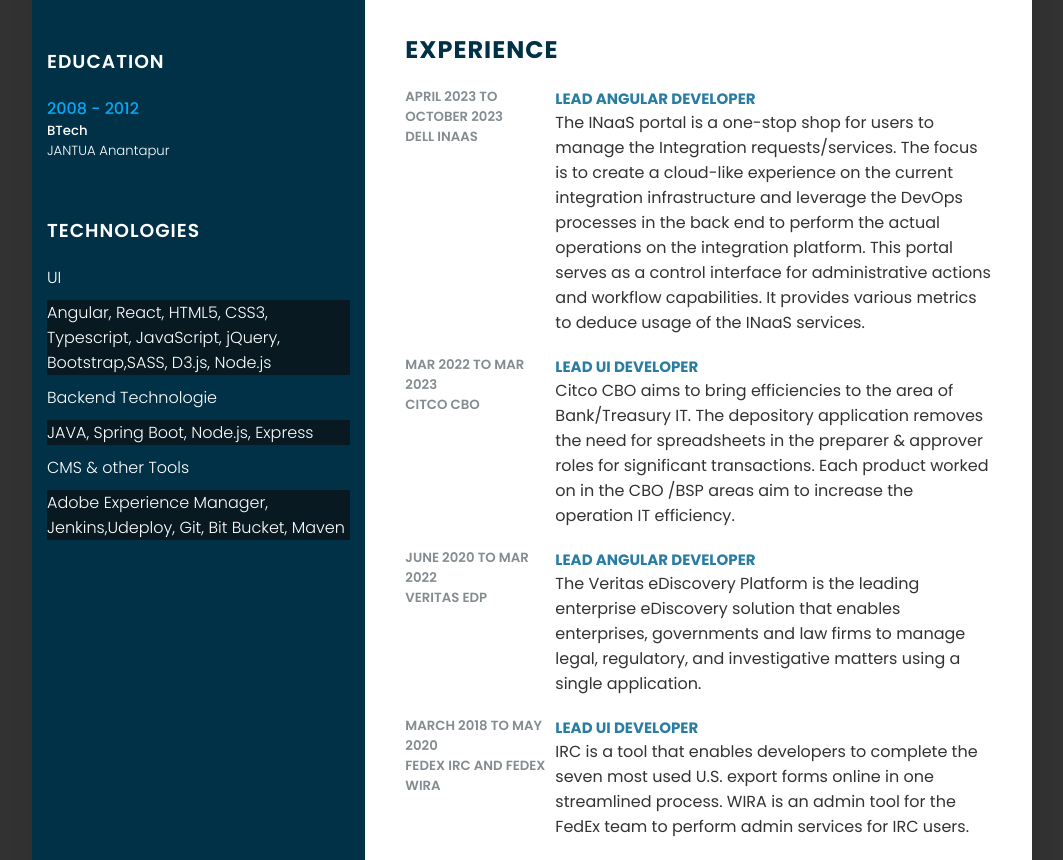
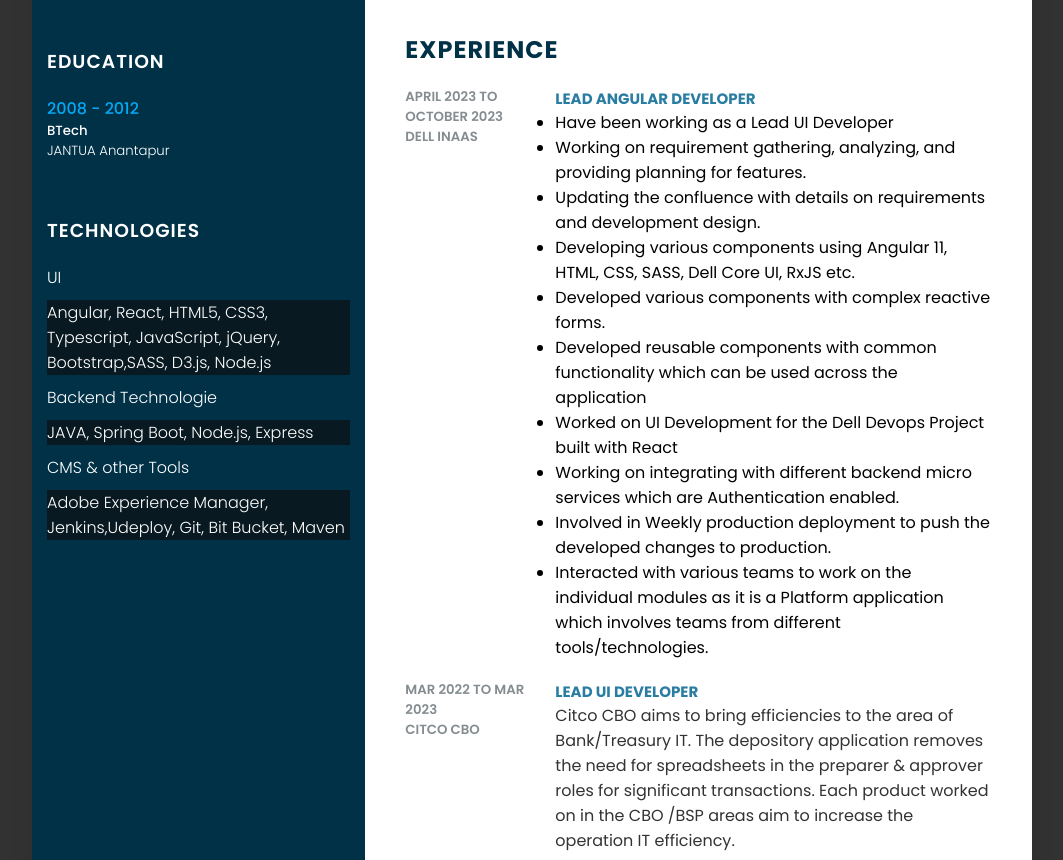
Before and after one commit to sowmyat12/sowmyat12.github.io, a plain HTML site: page index.html in a window 1280 px wide. Shown: the part 608-1468 px from the top of the page, without its empty margins (108-1171 px from the left). Drawn offline with Linux system fonts and the light colour scheme.

Commit message:
project description update

```diff
--- a/index.html
+++ b/index.html
@@ -136,7 +136,19 @@
                   <div class="text">
                      <h4> Lead Angular Developer</h4>
                      <p>
-                        The INaaS portal is a one-stop shop for users to manage the Integration requests/services. The focus is to create a cloud-like experience on the current integration infrastructure and leverage the DevOps processes in the back end to perform the actual operations on the integration platform. This portal serves as a control interface for administrative actions and workflow capabilities. It provides various metrics to deduce usage of the INaaS services.
+                       <ul>
+                        <li>Have been working as a Lead UI Developer </li>
+                          <li>Working on requirement gathering, analyzing, and providing planning for features.</li>
+                          <li>Updating the confluence with details on requirements and development design.</li>
+                          <li>Developing various components using Angular 11, HTML, CSS, SASS, Dell Core UI, RxJS etc.</li>
+                         <li>Developed various components with complex reactive forms.</li>
+                         <li>Developed reusable components with common functionality which can be used across the application</li>
+                          <li>Worked on UI Development for the Dell Devops Project built with React</li>
+                          <li>Working on integrating with different backend micro services which are Authentication enabled.</li>
+                          <li>Involved in Weekly production deployment to push the developed changes to production.</li>
+                          <li>Interacted with various teams to work on the individual modules as it is a Platform application which involves teams from different tools/technologies.</li>
+
+                       </ul>
                      </p>
                   </div>
                </div>
```
